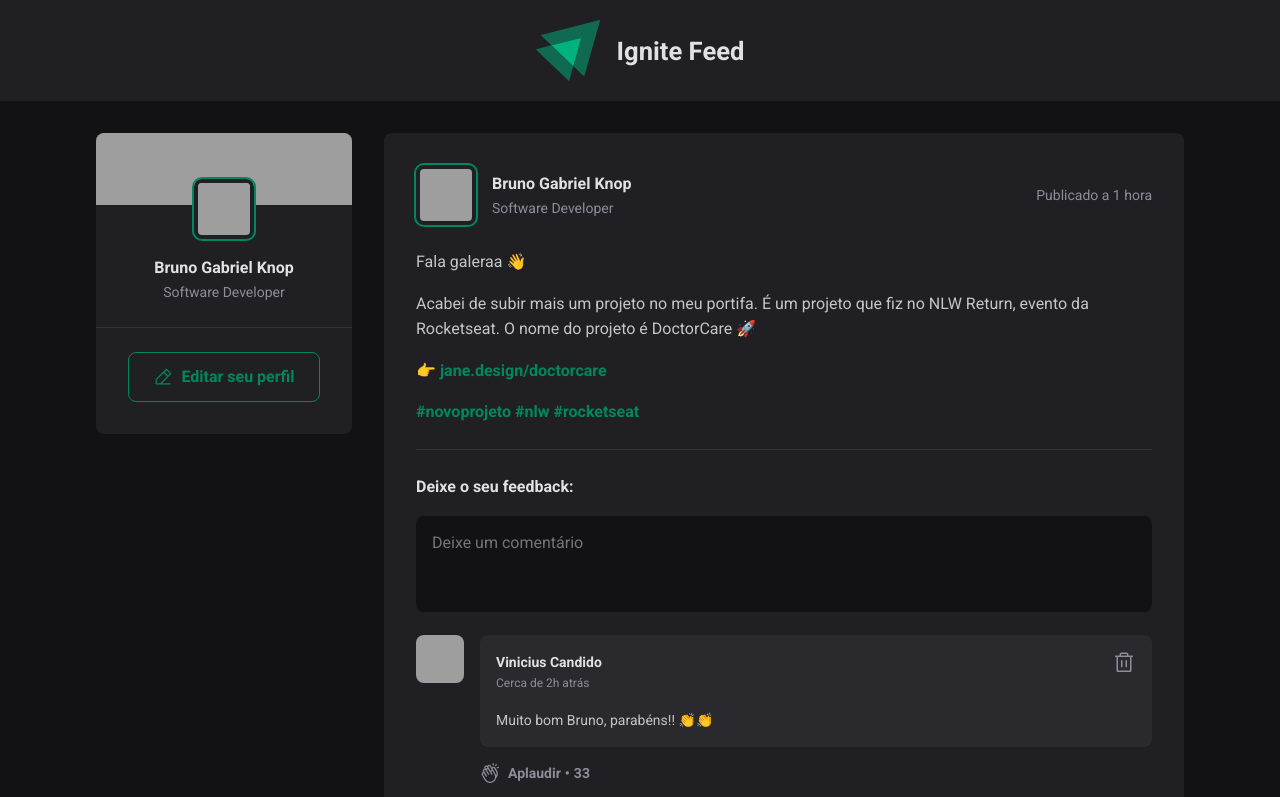
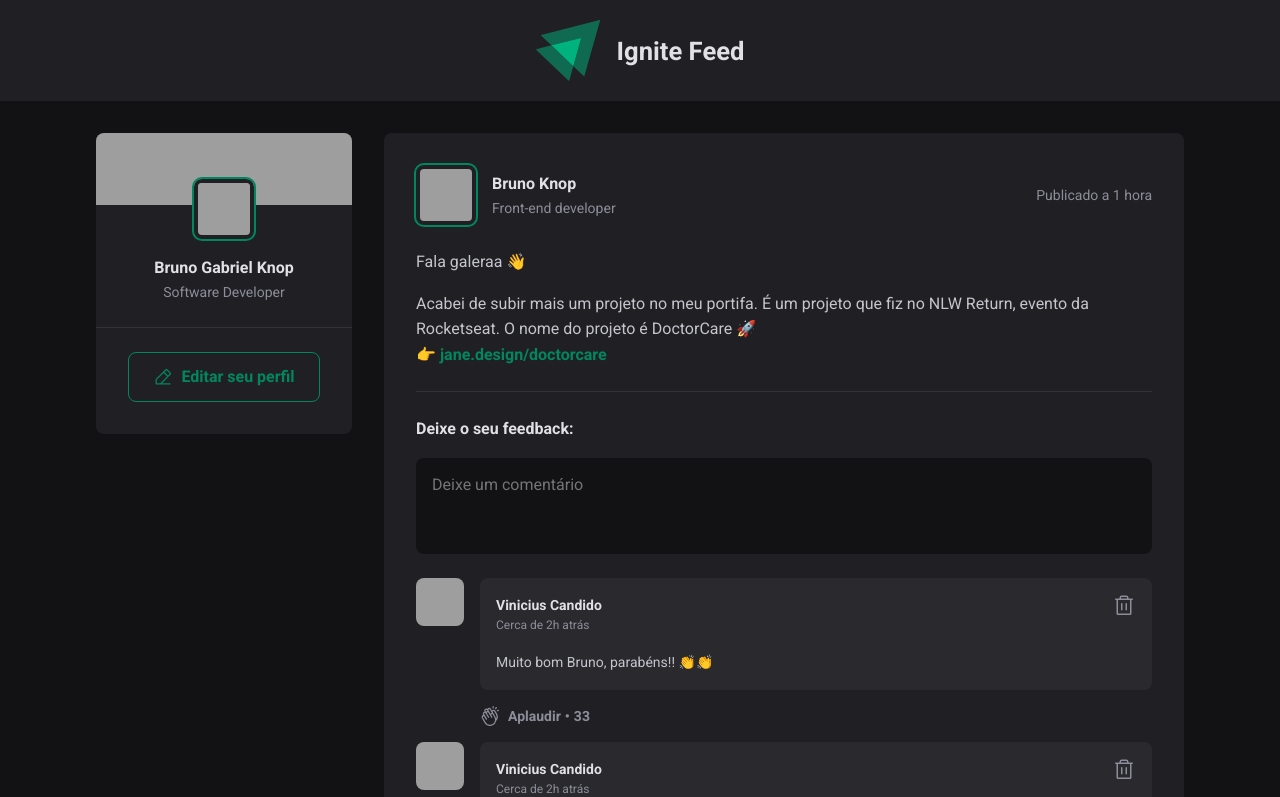
Before and after one commit to brunoknop/IgniteFeed_rocketseat, a React (Vite) app: page / in a window 1280 px wide. Shown: the top 797 px of the page. Built offline with nearby package versions, Linux system fonts and the light colour scheme; grey boxes are pictures that could not be loaded.

Commit message:
adicionando iteraçao aos modulos do projeto

```diff
--- a/src/App.jsx
+++ b/src/App.jsx
@@ -2,6 +2,37 @@ import { Header } from "./modules/Header";
 import { Post } from "./modules/Post";
 import style from './App.module.css';
 import { Sidebar } from "./modules/Sidebar";
+
+const posts = [
+  {
+    id: 1,
+    author: {
+      avatarUrl: 'https://github.com/brunoknop.png',
+      name: 'Bruno Knop',
+      role: 'Front-end developer'
+    },
+    content: [
+      {type: 'paragraph', content: 'Fala galeraa 👋'},
+      {type: 'paragraph', content: 'Acabei de subir mais um projeto no meu portifa. É um projeto que fiz no NLW Return, evento da Rocketseat. O nome do projeto é DoctorCare 🚀'},
+      {type: 'link', content: '👉 jane.design/doctorcare'}
+    ],
+    publishAt: new Date('2023-07-31 22:45:00')
+  },
+  {
+    id: 2,
+    author: {
+      avatarUrl: 'https://github.com/vinibcandido.png',
+      name: 'Vinicius Candido',
+      role: 'Back-end developer'
+    },
+    content: [
+      {type: 'paragraph', content: 'Fala galeraa 👋'},
+      {type: 'paragraph', content: 'Acabei de subir mais um projeto no meu portifa. É um projeto que fiz no NLW Return, evento da Rocketseat. O nome do projeto é DoctorCare 🚀'},
+      {type: 'link', content: '👉 jane.design/doctorcare'}
+    ],
+    publishAt: new Date('2023-08-01 17:58:00')
+  },
+]
 
 export function App() {
   return (
@@ -10,16 +41,15 @@ export function App() {
       <div className={style.wrapper}>
         <Sidebar />
         <main>
-          <Post
-            avatar='https://github.com/brunoknop.png'
-            author='Bruno Gabriel Knop'
-            content='Lorem ipsum dolor sit amet consectetur, adipisicing elit. Tempora voluptates temporibus eaque delectus sed, optio odio accusantium inventore explicabo aliquid rem, laborum quis deserunt impedit facilis! Ducimus facere voluptas dolorum!'
-          />
-          <Post
-            avatar='https://github.com/vinibcandido.png'
-            author='Vinicius Candido'
-            content='Lorem ipsum dolor sit amet consectetur, adipisicing elit. Tempora voluptates temporibus eaque delectus sed, optio odio accusantium inventore explicabo aliquid rem, laborum quis deserunt impedit facilis! Ducimus facere voluptas dolorum!'
-          />
+          {posts.map(post => {
+            return (
+              <Post
+                author={post.author}
+                content={post.content}
+                publishedAt={post.publishAt}
+              />
+            )
+          })}
         </main>
       </div>
     </>
--- a/src/App.module.css
+++ b/src/App.module.css
@@ -8,3 +8,12 @@
   gap: 2rem;
   align-items: flex-start;
 }
+
+@media (max-width: 768px) {
+  html {
+    font-size: 87.5%;
+  }
+  .wrapper {
+    grid-template-columns: 1fr;
+  }
+}
--- a/src/modules/Post.jsx
+++ b/src/modules/Post.jsx
@@ -2,27 +2,29 @@ import { Avatar } from './Avatar';
 import { Comment } from './Comment';
 import styles from './Post.module.css';
 
-export function Post(props){
+export function Post({author, content, publishedAt}){
   return (
     <article className={styles.post}>
       <header className={styles.header}>
         <div className={styles.author}>
-          <Avatar img={props.avatar} />
+          <Avatar img={author.avatarUrl} />
           <div className={styles.authorInfo}>
-            <strong>{props.author}</strong>
-            <span>Software Developer</span>
+            <strong>{author.name}</strong>
+            <span>{author.role}</span>
           </div>
         </div>
         <time title='24 de maio as 08:00' dateTime='2023-05-24 08:00:00'>Publicado a 1 hora</time>
       </header>
 
       <div className={styles.content}>
-        <p>Fala galeraa 👋</p>
-        <p>Acabei de subir mais um projeto no meu portifa. É um projeto que fiz no NLW Return, evento da Rocketseat. O nome do projeto é DoctorCare 🚀</p>
-        <p>👉 <a href="#">{' '}jane.design/doctorcare</a></p>
-        <p><a href="#">#novoprojeto</a>{' '}
-           <a href="#">#nlw</a>{' '}
-           <a href="#">#rocketseat</a></p>
+        {content.map(text => {
+          if (text.type == 'paragraph') {
+            return <p>{text.content}</p>
+          }
+          if (text.type == 'link') {
+            return <a href="#">{text.content}</a>
+          }
+        })}
       </div>
 
       <form className={styles.commentForm}>
```
